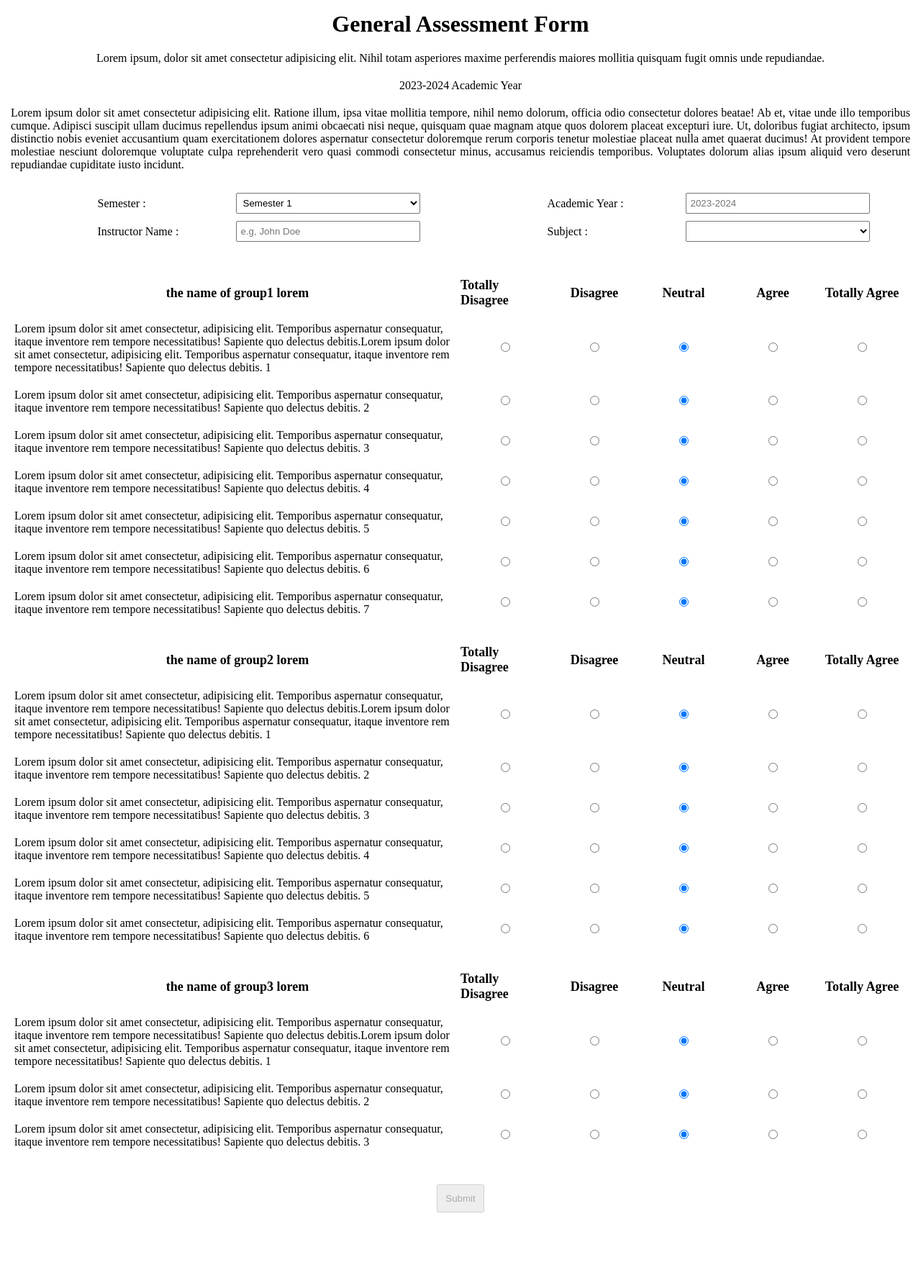
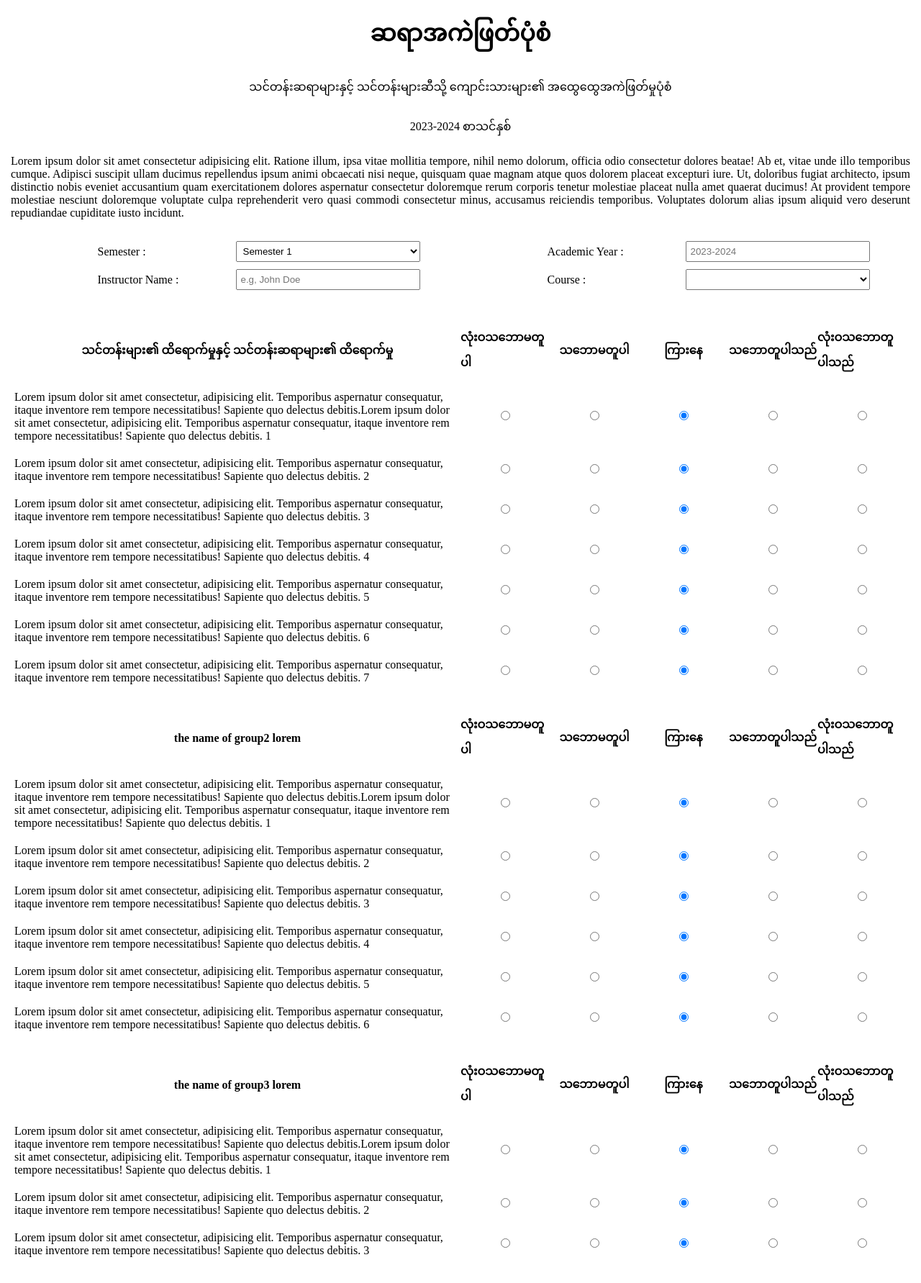
Before and after one commit to HenryOo262/ucsy-php-project, a PHP site: page / in a window 1280 px wide. Shown: the top 1783 px of the page at 72% size. Before the commit the page ends 1685 px from the top, so only its background shows below. Run offline with PHP 8.4, Linux system fonts and the light colour scheme; tables that the repository leaves empty or names only in its code hold one stand-in row (values such as "Sample post"); lists and menus that the app fills with data are empty.

Commit message:
refactors

```diff
--- a/assets/css/form.css
+++ b/assets/css/form.css
@@ -50,7 +50,7 @@
 }
 
 .group-header-wrapper{
-    font-size: 18px;
+    font-size: 16px;
     font-weight: bold;
 }
 
--- a/assets/javascript/subject-populator.js
+++ b/assets/javascript/course-populator.js
@@ -1,10 +1,10 @@
 
-// ALL BOXES IN THIS SCRIPT REFERS TO "SUBJECT SELECT BOXES"
+// ALL BOXES IN THIS SCRIPT REFERS TO "COURSE SELECT BOXES"
 
 const semester = document.querySelector('#semester');
 
 // array of boxes
-const subject = [];
+const course = [];
 
 // Index of currently visible box
 var currentlyVisible = 0;
@@ -13,12 +13,12 @@ var currentlyVisible = 0;
 // semester nine's box is in index 8, etc
 for(i=0; i<=8; i++){
 
-    subject[i] = document.querySelector(`#subject${i+1}`);
+    course[i] = document.querySelector(`#course${i+1}`);
 
     // all boxes are hidden except semester one's box when page is
     // loaded
     if(i!=0){
-        subject[i].classList.add("hide");
+        course[i].classList.add("hide");
     }
 
 }
@@ -29,12 +29,12 @@ function populator(){
     let selected = semester.value;
 
     // hide the old visible box
-    subject[currentlyVisible].classList.add("hide");
+    course[currentlyVisible].classList.add("hide");
 
     // swap old with new
     currentlyVisible = selected-1;
 
     // make the new box visible
-    subject[currentlyVisible].classList.remove("hide");
+    course[currentlyVisible].classList.remove("hide");
 
 }
--- a/index.php
+++ b/index.php
@@ -34,6 +34,9 @@ switch ($request) {
 
 function renderForm(){
 
+    $servername = DB_HOST;
+    $database   = DB_NAME;
+
     // import json data
     $json = file_get_contents('./public/text.json');
 
@@ -41,25 +44,25 @@ function renderForm(){
     $data = json_decode($json,true);
 
     // connect to database
-    $conn = new mysqli(DB_HOST,"validator","validator2023",DB_NAME);
+    $conn = new mysqli($servername,"validator","validator2023",$database);
     if($conn->connect_error){
         die("Connection Failed");
     }
 
     // declare 2D array
-    $subjects = array(
+    $courses = array(
         array(), array(), array(),
         array(), array(), array(),
         array(), array(), array()
     );
 
-    // fetch all the subjects and put them into 2D array
+    // fetch all the courses and put them into 2D array
     try{
         for($i=1; $i<=9; $i+=1){
-            $result = $conn->query("SELECT ID FROM subject WHERE semester='$i'");
+            $result = $conn->query("SELECT ID FROM course WHERE semester='$i'");
             if($result->num_rows > 0){
                 while($row = $result->fetch_assoc()){
-                    array_push($subjects[$i],$row["ID"]);
+                    array_push($courses[$i],$row["ID"]);
                 }
             }
         }
@@ -68,6 +71,7 @@ function renderForm(){
     }
 
     require "./public/views/form.php";
+    $conn->close();
     exit;
 
 }
--- a/public/text.json
+++ b/public/text.json
@@ -6,7 +6,7 @@
         {
             "group" : [
 
-                    "the name of group1 lorem",
+                    "သင်တန်းများ၏ ထိရောက်မှုနှင့် သင်တန်းဆရာများ၏ ထိရောက်မှု",
 
                     "Lorem ipsum dolor sit amet consectetur, adipisicing elit. Temporibus aspernatur consequatur, itaque inventore rem tempore necessitatibus! Sapiente quo delectus debitis.Lorem ipsum dolor sit amet consectetur, adipisicing elit. Temporibus aspernatur consequatur, itaque inventore rem tempore necessitatibus! Sapiente quo delectus debitis. 1",
 
--- a/public/views/dashboard.php
+++ b/public/views/dashboard.php
@@ -6,9 +6,10 @@
         <title></title>
         <meta name="description" content="">
         <meta name="viewport" content="width=device-width, initial-scale=1">
+        <link rel="icon" type="image/x-icon" href="./assets/image/cufavicon.ico">
         <link rel="stylesheet" href="">
     </head>
     <body>
-        <h1>Admin</h1>
+        <h1>Dashboard</h1>
     </body>
 </html>
--- a/public/views/form.php
+++ b/public/views/form.php
@@ -20,9 +20,9 @@
 
         <!-- header content -->
         <header class="header-wrapper">
-            <h1>General Assessment Form</h1>
-            <p>Lorem ipsum, dolor sit amet consectetur adipisicing elit. Nihil totam asperiores maxime perferendis maiores mollitia quisquam fugit omnis unde repudiandae.</p>
-            <?php echo "<p>$year-$next Academic Year</p>"; ?>
+            <h1>ဆရာအကဲဖြတ်ပုံစံ</h1>
+            <p>သင်တန်းဆရာများနှင့် သင်တန်းများဆီသို့ ကျောင်းသားများ၏ အထွေထွေအကဲဖြတ်မှုပုံစံ</p>
+            <?php echo "<p>$year-$next စာသင်နှစ်</p>"; ?>
             <p>Lorem ipsum dolor sit amet consectetur adipisicing elit. Ratione illum, ipsa vitae mollitia tempore, nihil nemo dolorum, officia odio consectetur dolores beatae! Ab et, vitae unde illo temporibus cumque. Adipisci suscipit ullam ducimus repellendus ipsum animi obcaecati nisi neque, quisquam quae magnam atque quos dolorem placeat excepturi iure. Ut, doloribus fugiat architecto, ipsum distinctio nobis eveniet accusantium quam exercitationem dolores aspernatur consectetur doloremque rerum corporis tenetur molestiae placeat nulla amet quaerat ducimus! At provident tempore molestiae nesciunt doloremque voluptate culpa reprehenderit vero quasi commodi consectetur minus, accusamus reiciendis temporibus. Voluptates dolorum alias ipsum aliquid vero deserunt repudiandae cupiditate iusto incidunt.</p>
         </header>
 
@@ -51,67 +51,67 @@
                         <input name="instructorName" id="instructorName" type="text" oninput="validateInstructorName()" placeholder="e.g, John Doe" required>
                     </div>
                     <div>
-                        <label> Subject : </label>
-                        <select name="subject1" id="subject1">
+                        <label> Course : </label>
+                        <select name="course1" id="course1">
                             <?php
-                                for($i = 0; $i < count($subjects[0]); $i += 1){
-                                    echo "<option value='".$subjects[0][$i]."'>".$subjects[0][$i]."</option>";
+                                for($i = 0; $i < count($courses[0]); $i += 1){
+                                    echo "<option value='".$courses[0][$i]."'>".$courses[0][$i]."</option>";
                                 }
                             ?>
                         </select>
-                        <select name="subject2" id="subject2">
+                        <select name="course2" id="course2">
                             <?php
-                                for($i = 0; $i < count($subjects[1]); $i += 1){
-                                    echo "<option value='".$subjects[1][$i]."'>".$subjects[1][$i]."</option>";
+                                for($i = 0; $i < count($courses[1]); $i += 1){
+                                    echo "<option value='".$courses[1][$i]."'>".$courses[1][$i]."</option>";
                                 }
                             ?>
                         </select>
-                        <select name="subject3" id="subject3">
+                        <select name="course3" id="course3">
                             <?php
-                                for($i = 0; $i < count($subjects[2]); $i += 1){
-                                    echo "<option value='".$subjects[2][$i]."'>".$subjects[2][$i]."</option>";
+                                for($i = 0; $i < count($courses[2]); $i += 1){
+                                    echo "<option value='".$courses[2][$i]."'>".$courses[2][$i]."</option>";
                                 }
                             ?>
                         </select>
-                        <select name="subject4" id="subject4">
+                        <select name="course4" id="course4">
                             <?php
-                                for($i = 0; $i < count($subjects[3]); $i += 1){
-                                    echo "<option value='".$subjects[3][$i]."'>".$subjects[3][$i]."</option>";
+                                for($i = 0; $i < count($courses[3]); $i += 1){
+                                    echo "<option value='".$courses[3][$i]."'>".$courses[3][$i]."</option>";
                                 }
                             ?>
                         </select>
-                        <select name="subject5" id="subject5">
+                        <select name="course5" id="course5">
                             <?php
-                                for($i = 0; $i < count($subjects[4]); $i += 1){
-                                    echo "<option value='".$subjects[4][$i]."'>".$subjects[4][$i]."</option>";
+                                for($i = 0; $i < count($courses[4]); $i += 1){
+                                    echo "<option value='".$courses[4][$i]."'>".$courses[4][$i]."</option>";
                                 }
                             ?>
                         </select>
-                        <select name="subject6" id="subject6">
+                        <select name="course6" id="course6">
                             <?php
-                                for($i = 0; $i < count($subjects[5]); $i += 1){
-                                    echo "<option value='".$subjects[5][$i]."'>".$subjects[5][$i]."</option>";
+                                for($i = 0; $i < count($courses[5]); $i += 1){
+                                    echo "<option value='".$courses[5][$i]."'>".$courses[5][$i]."</option>";
                                 }
                             ?>
                         </select>
-                        <select name="subject7" id="subject7">
+                        <select name="course7" id="course7">
                             <?php
-                                for($i = 0; $i < count($subjects[6]); $i += 1){
-                                    echo "<option value='".$subjects[6][$i]."'>".$subjects[6][$i]."</option>";
+                                for($i = 0; $i < count($courses[6]); $i += 1){
+                                    echo "<option value='".$courses[6][$i]."'>".$courses[6][$i]."</option>";
                                 }
                             ?>
                         </select>
-                        <select name="subject8" id="subject8">
+                        <select name="course8" id="course8">
                             <?php
-                                for($i = 0; $i < count($subjects[7]); $i += 1){
-                                    echo "<option value='".$subjects[7][$i]."'>".$subjects[7][$i]."</option>";
+                                for($i = 0; $i < count($courses[7]); $i += 1){
+                                    echo "<option value='".$courses[7][$i]."'>".$courses[7][$i]."</option>";
                                 }
                             ?>
                         </select>
-                        <select name="subject9" id="subject9">
+                        <select name="course9" id="course9">
                             <?php
-                                for($i = 0; $i < count($subjects[8]); $i += 1){
-                                    echo "<option value='".$subjects[8][$i]."'>".$subjects[8][$i]."</option>";
+                                for($i = 0; $i < count($courses[8]); $i += 1){
+                                    echo "<option value='".$courses[8][$i]."'>".$courses[8][$i]."</option>";
                                 }
                             ?>
                         </select>
@@ -134,11 +134,11 @@
                                 <div class='group-header-wrapper'>
                                     <p> " . $data['text'][$j]['group'][0] . " </p>
                                 </div>
-                                <div class='group-header-wrapper'> <p> Totally Disagree </p> </div>
-                                <div class='group-header-wrapper'> <p> Disagree </p> </div>
-                                <div class='group-header-wrapper'> <p> Neutral </p> </div>
-                                <div class='group-header-wrapper'> <p> Agree </p> </div>
-                                <div class='group-header-wrapper'> <p> Totally Agree </p> </div>
+                                <div class='group-header-wrapper'> <p> လုံးဝသဘောမတူပါ </p> </div>
+                                <div class='group-header-wrapper'> <p> သဘောမတူပါ </p> </div>
+                                <div class='group-header-wrapper'> <p> ကြားနေ </p> </div>
+                                <div class='group-header-wrapper'> <p> သဘောတူပါသည် </p> </div>
+                                <div class='group-header-wrapper'> <p> လုံးဝသဘောတူပါသည် </p> </div>
                             </div>";
 
                             // iterate through each text-group array
@@ -181,7 +181,7 @@
 
     </body>
 
-    <script src="./assets/javascript/realtime-validation.js"> </script>
-    <script src="./assets/javascript/subject-populator.js"> </script>
+    <script src="./assets/javascript/realtime-validator.js"> </script>
+    <script src="./assets/javascript/course-populator.js"> </script>
     <!-- path relative to index.js  -->
 </html>
```
Also changed, not shown: src/form_handler.php (+11 -19 lines), src/login_handler.php (+9 -18 lines), assets/javascript/realtime-validator.js (renamed from assets/javascript/realtime-validation.js).
